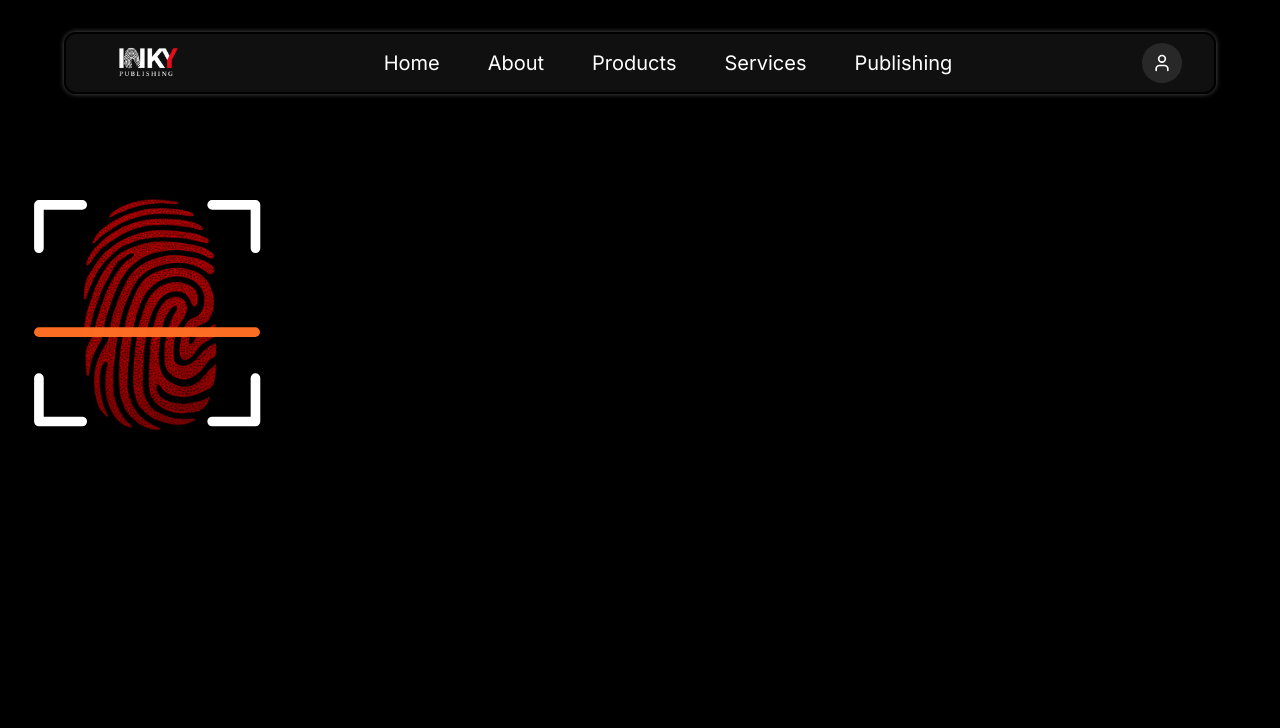
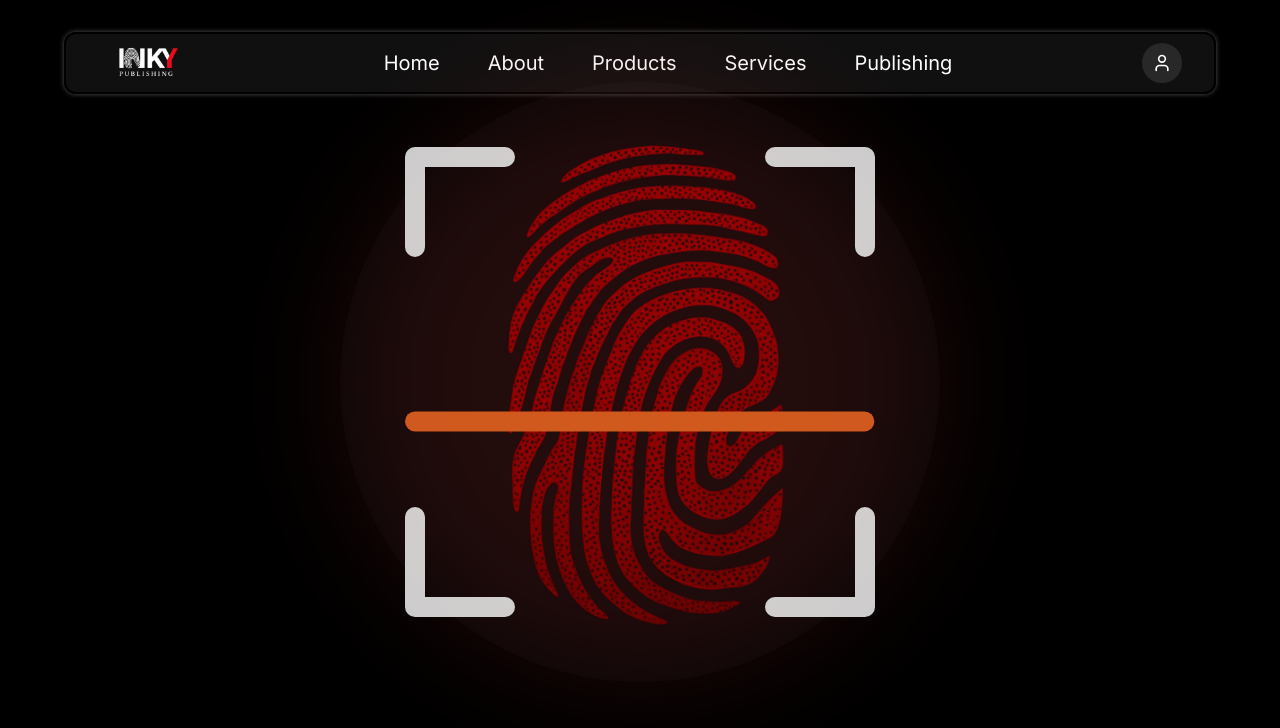
Before and after one commit to voidAyush-tsx/inky, a Next.js app: page / in a window 1280 px wide. Shown: the top 728 px of the page. Built offline with nearby package versions, Linux system fonts and the light colour scheme.

Commit message:
updated finger scan effect

```diff
--- a/src/app/page.tsx
+++ b/src/app/page.tsx
@@ -1,6 +1,6 @@
 import Image from "next/image";
 import { User } from "lucide-react";
-import LottieBackground from "../components/lottieanimations";
+import LottieBackground from "../components/finger_scan";
 
 export default function Home() {
 	return (
@@ -35,7 +35,18 @@ export default function Home() {
 				</header>
 
 				<main className="flex-1 w-full max-w-7xl mx-auto py-16 px-6">
-					<LottieBackground opacity={1} className="-z-10" />
+					<div className="relative w-full h-96 flex items-center justify-center">
+						{/* blurred background */}
+						<div className="absolute inset-0 pointer-events-none flex items-center justify-center">
+							<div className="w-[600px] h-[600px] rounded-full bg-[#972323] opacity-20 blur-3xl transform" />
+							<div className="absolute w-[600px] h-[600px] rounded-full  bg-[#ffffff05] transform" />
+						</div>
+
+						{/* lottie animation above the blur */}
+						<div className="absolute inset-0 flex items-center justify-center z-10 pointer-events-none">
+							<LottieBackground opacity={0.8} />
+						</div>
+					</div>
 				</main>
 			</div>
 		</div>
--- a/src/components/lottieanimations.tsx
+++ b/src/components/finger_scan.tsx
@@ -1,7 +1,7 @@
 "use client";
 
 import Lottie from "lottie-react";
-import animationData from "../../public/finger_scan.json"; // Adjust path to your JSON file
+import animationData from "../../public/finger_scan.json";
 
 interface LottieBackgroundProps {
   className?: string;
@@ -23,7 +23,7 @@ export default function LottieBackground({
         animationData={animationData}
         loop={true}
         autoplay={true}
-        style={{ width: '20%', height: '20%' }}
+        style={{ width: '100%', height: '100%' }}
         rendererSettings={{
           preserveAspectRatio: 'xMidYMid slice'
         }}
```
